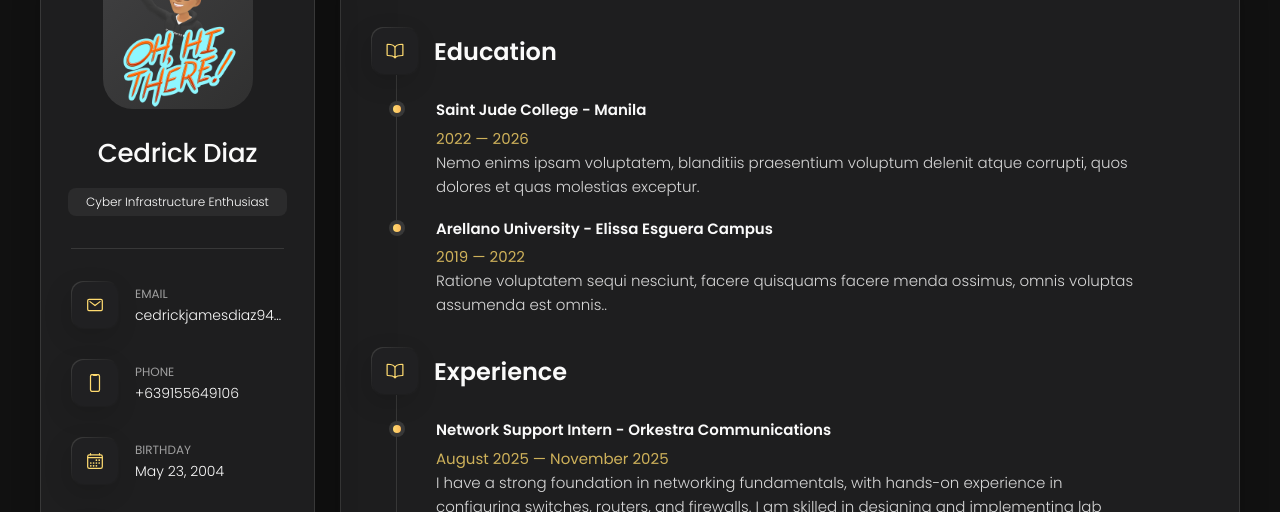
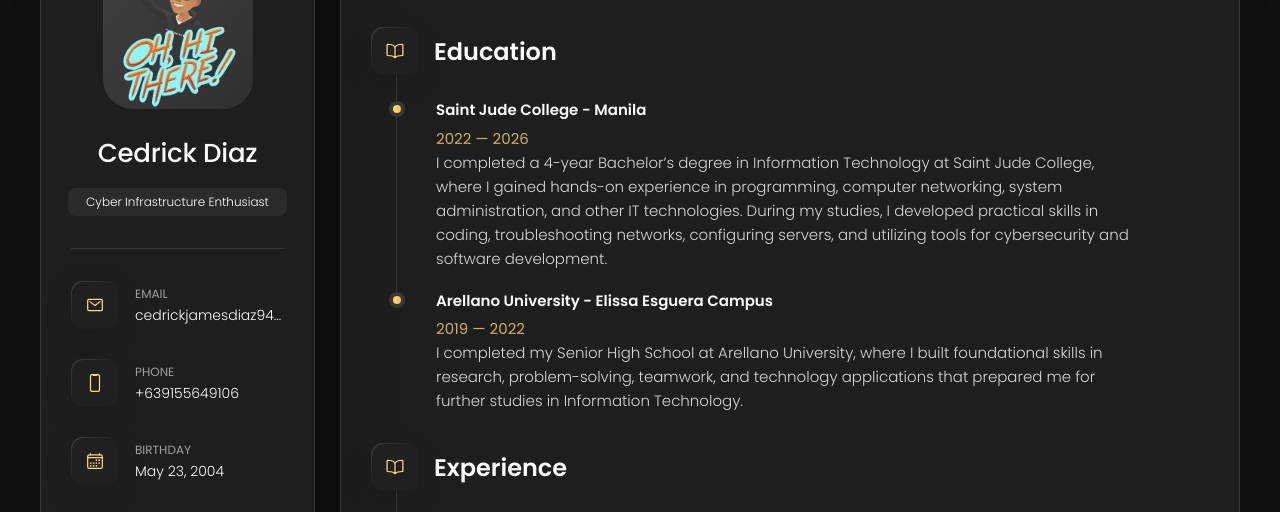
Before and after one commit to cedjah3301/My-Portfolio, a plain HTML site: page index.html in a window 1280 px wide. Both pictures are taken after a click on the button "Resume". Shown: the part 162-674 px from the top of the page. Drawn offline with nearby package versions, Linux system fonts and the light colour scheme.

Commit message:
index.html

```diff
--- a/index.html
+++ b/index.html
@@ -466,9 +466,10 @@
               <span>2022 — 2026</span>
 
               <p class="timeline-text">
-                Nemo enims ipsam voluptatem, blanditiis praesentium voluptum delenit atque corrupti, quos dolores et
-                quas molestias
-                exceptur.
+               I completed a 4-year Bachelor’s degree in Information Technology at Saint Jude College, where I gained hands-on experience in programming,
+                computer networking, system administration, and other IT technologies. During my studies,
+                I developed practical skills in coding, troubleshooting networks, configuring servers, and utilizing tools for cybersecurity and software
+                development.
               </p>
 
             </li>
@@ -480,8 +481,9 @@
               <span>2019 — 2022</span>
 
               <p class="timeline-text">
-                Ratione voluptatem sequi nesciunt, facere quisquams facere menda ossimus, omnis voluptas assumenda est
-                omnis..
+                I completed my Senior High School at Arellano University,
+                where I built foundational skills in research,
+                problem-solving, teamwork, and technology applications that prepared me for further studies in Information Technology.
               </p>
 
             </li>
```
